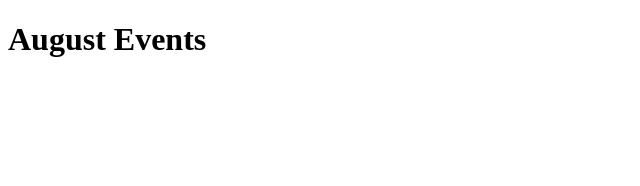
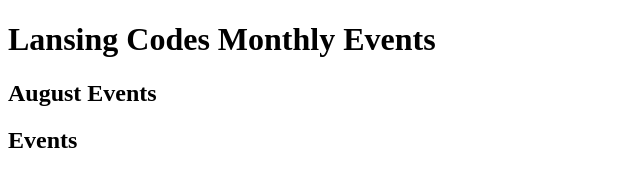
Before and after one commit to lansingcodes/newsletter-events, a plain HTML site: page index.html in a window 1280 px wide. Shown: the whole page, without its empty margins (0-640 px from the left). Drawn offline with nearby package versions, Linux system fonts and the light colour scheme; no server answers.

Commit message:
Rename IDs to be unique and allow for current month events

```diff
--- a/index.html
+++ b/index.html
@@ -4,11 +4,17 @@
   <meta charset="UTF-8">
   <meta name="viewport" content="width=device-width, initial-scale=1.0">
   <meta http-equiv="X-UA-Compatible" content="ie=edge">
-  <title>Lansing Codes: Next month's events</title>
+  <title>Lansing Codes Monthly Events</title>
 </head>
 <body>
-  <h1><span id="month"></span> Events</h1>
-  <ul id="event-list"></ul>
+  <h1>Lansing Codes Monthly Events</h1>
+
+  <h2><span id="next-month-name"></span> Events</h2>
+  <ul id="next-month-event-list"></ul>
+
+  <h2><span id="current-month-name"></span> Events</h2>
+  <ul id="current-month-event-list"></ul>
+
   <script src="https://www.gstatic.com/firebasejs/6.4.1/firebase-app.js"></script>
   <script src="https://www.gstatic.com/firebasejs/6.4.1/firebase-firestore.js"></script>
   <script src="https://cdnjs.cloudflare.com/ajax/libs/moment.js/2.24.0/moment.min.js"></script>
--- a/index.js
+++ b/index.js
@@ -11,9 +11,9 @@ const firestore = firebase.initializeApp(firebaseConfig).firestore()
 
 const firstOfNextMonth = moment().add(1, 'month').startOf('month').startOf('day')
 const endOfNextMonth = moment(firstOfNextMonth).endOf('month').endOf('day')
-const eventList = document.getElementById('event-list')
+const eventList = document.getElementById('next-month-event-list')
 
-document.getElementById('month').innerHTML = firstOfNextMonth.format('MMMM')
+document.getElementById('next-month-name').innerHTML = firstOfNextMonth.format('MMMM')
 
 firestore
   .collection('events')
```
